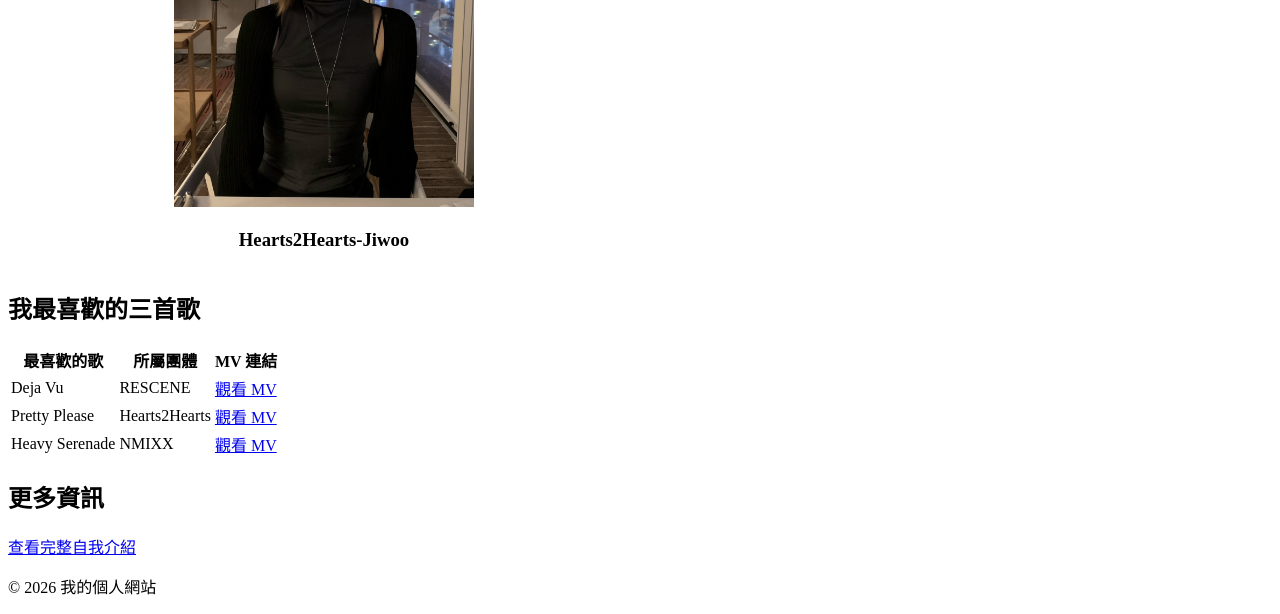
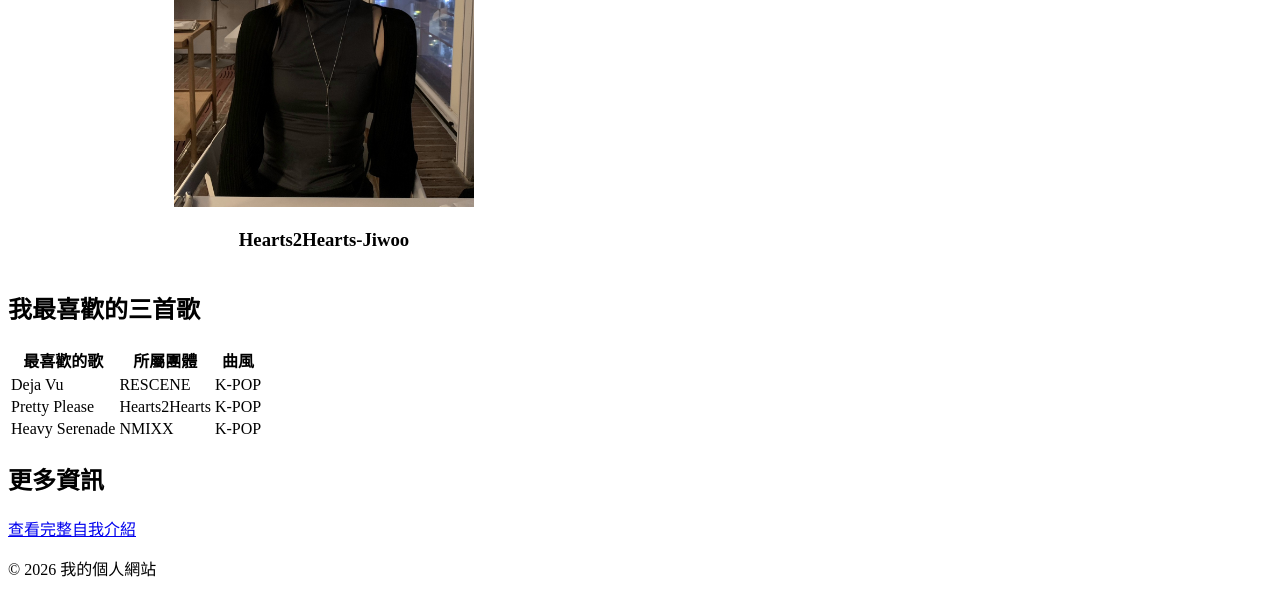
Before and after one commit to yyycc21/115web_413631531, a plain HTML site: page index.html in a window 1280 px wide. Shown: the part 768-1382 px from the top of the page. Drawn offline with Linux system fonts and the light colour scheme.

Commit message:
修正路徑與更新網頁

```diff
--- a/index.html
+++ b/index.html
@@ -136,30 +136,23 @@
           <tr>
             <th>最喜歡的歌</th>
             <th>所屬團體</th>
-            <th>MV 連結</th>
+            <th>曲風</th>
           </tr>
         </thead>
         <tbody>
           <tr>
             <td>Deja Vu</td>
             <td>RESCENE</td>
-            <td>
-              <a href="https://youtu.be/ZbO9PBdFRdc?si=rLJMWpiaWkcX29yg" target="_blank" rel="noreferrer">觀看 MV</a>
-            </td>
+            <td>K-POP</td>
           </tr>
           <tr>
             <td>Pretty Please</td>
             <td>Hearts2Hearts</td>
-            <td>
-              <a href="https://youtu.be/ufwB9Uja_wM?si=OPIeB75Stx0i1mac" target="_blank" rel="noreferrer">觀看 MV</a>
-            </td>
-          </tr>
+            <td>K-POP</tr>
           <tr>
             <td>Heavy Serenade</td>
             <td>NMIXX</td>
-            <td>
-              <a href="https://youtu.be/8Gp_4xbJG_Q?si=BBJY0bvic6osgMIr" target="_blank" rel="noreferrer">觀看 MV</a>
-            </td>
+            <td>K-POP</td>
           </tr>
         </tbody>
       </table>
```
